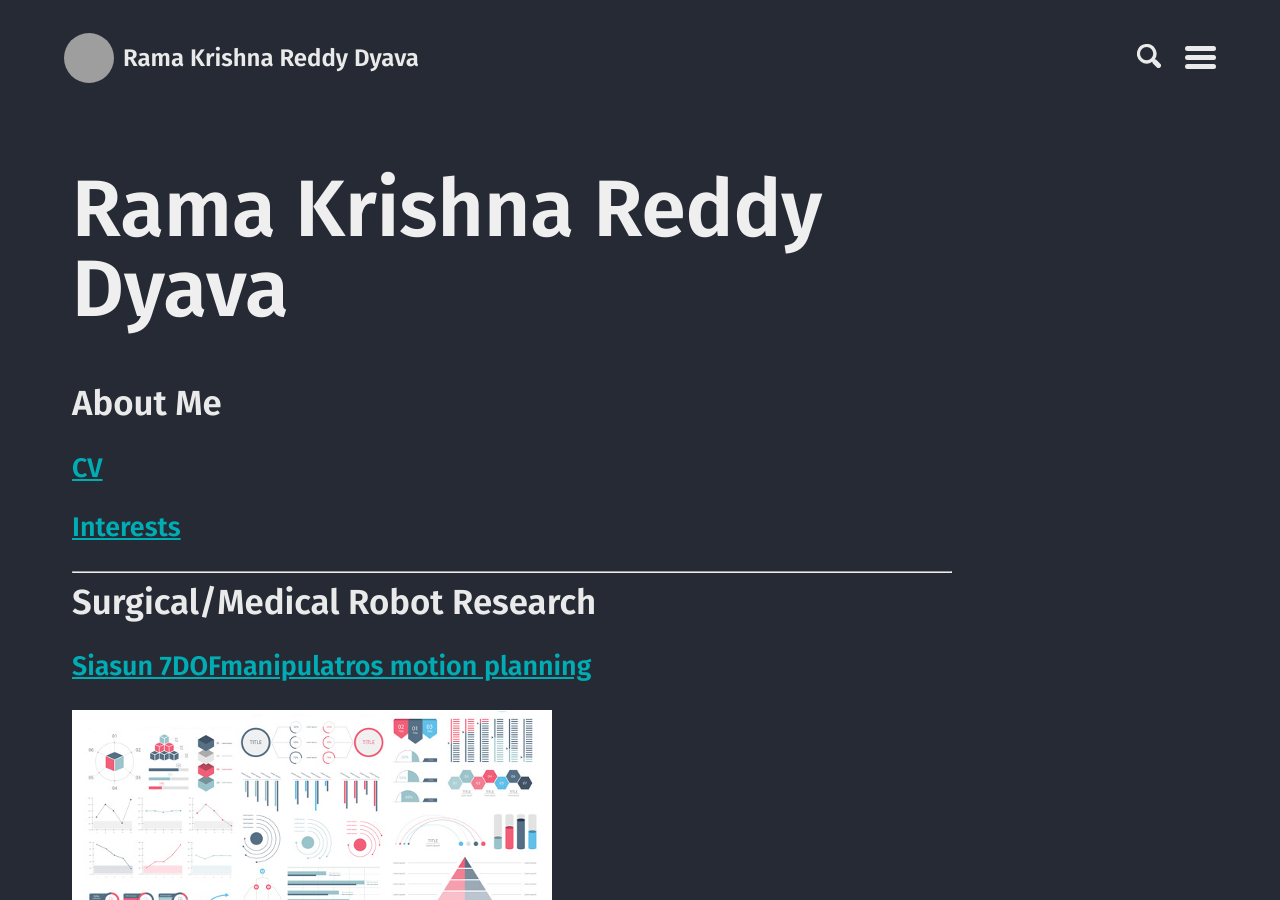
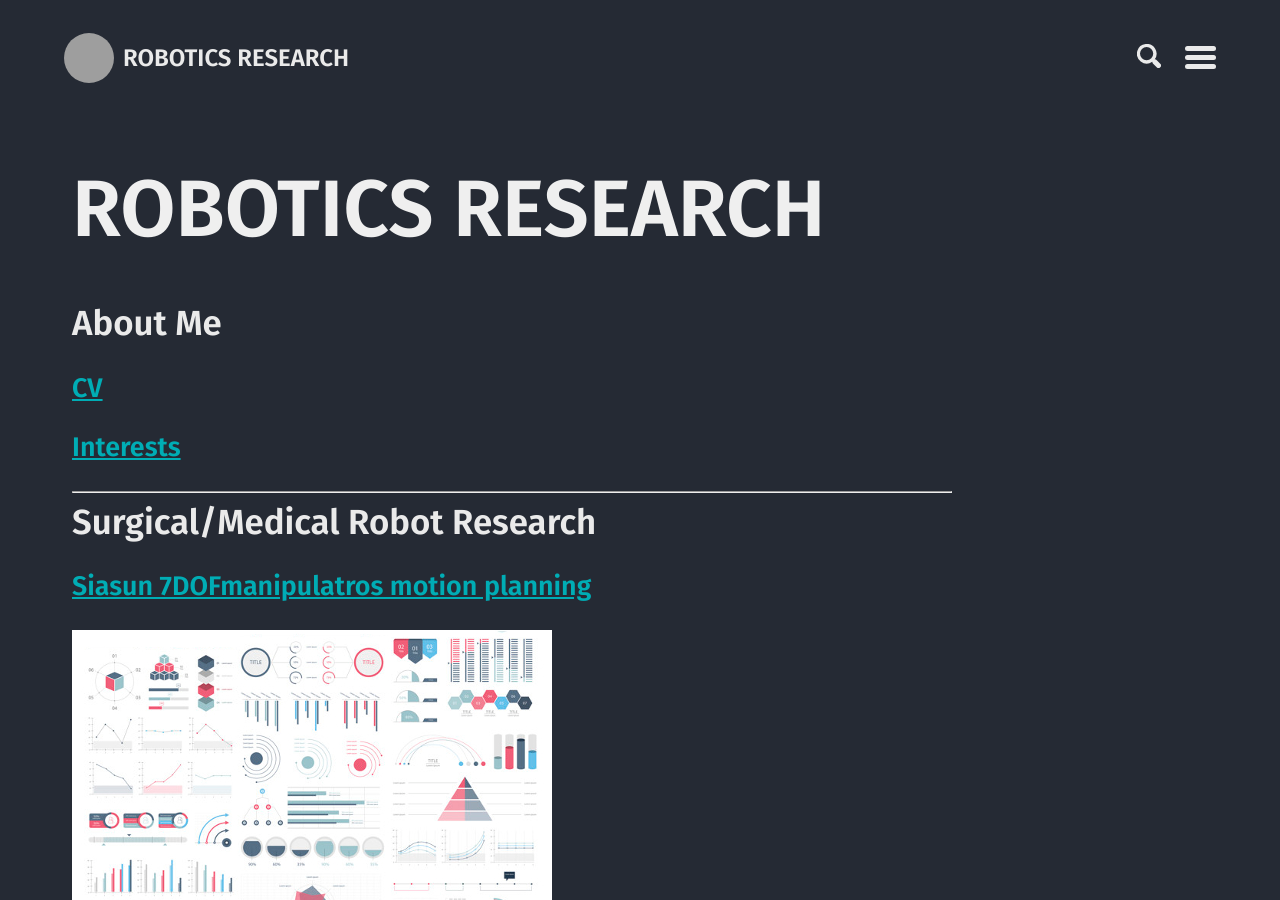
Before and after one commit to rkdyava/rama.github.io, a Jekyll site: the page built from index.md, in a window 1280 px wide and 900 px high. Built offline with Jekyll 4.4.1, drawn with Linux system fonts in a browser that asks for light colours; our own code applies the rules of GitHub Pages for plain Markdown files; comment, search, counter and statistics services are not loaded; some of the changed text lies outside the part shown; grey boxes are pictures that could not be loaded.

Commit message:
Update _config.yml

```diff
--- a/_config.yml
+++ b/_config.yml
@@ -1,6 +1,7 @@
-title: Rama Krishna Reddy Dyava # your name (or website title) here
+lang: en-US
+title:  ROBOTICS RESEARCH # Rama Krishna Reddy Dyavayour name (or website title) here
 email: rkdyava@gmail.com
-logo: "/images/DSC00072.JPG?raw=true" # your photo (or logo) here
+#logo: "/images/DSC00072.JPG?raw=true" your photo (or logo) here
 description: > # your text below (remove <br> elements if you don't need line breaks)
   Robotics | Motion Planning | Motion Control | Kinematics& Dynamics Simulation | Mechatronics |Control System | AlMl |ROS
   <br><br>
@@ -8,6 +9,15 @@ description: > # your text below (remove <br> elements if you don't need line br
   <br><br>
   <a href="https://www.linkedin.com/in/rama-krishna-reddy-dyava/">View My LinkedIn Profile</a>
 
+
+
+author:
+  name: Rama Krishna
+  twitter: Towlette_Pettetucci
+  picture: /images/DSC00072.JPG
+twitter_username: Towlette_Pettetucci
+github_username: Towlette_Pettetucci
+logo: "/images/DSC00072.JPG?raw=true" # your photo (or logo) here
 theme: jekyll-theme-minimal
 google_analytics: UA-000000-0 # your Google Analytics tracking ID here
 search: true
```
